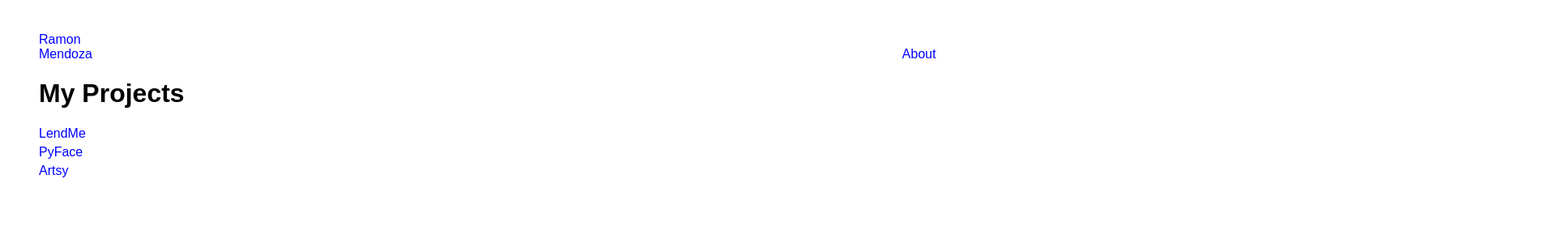
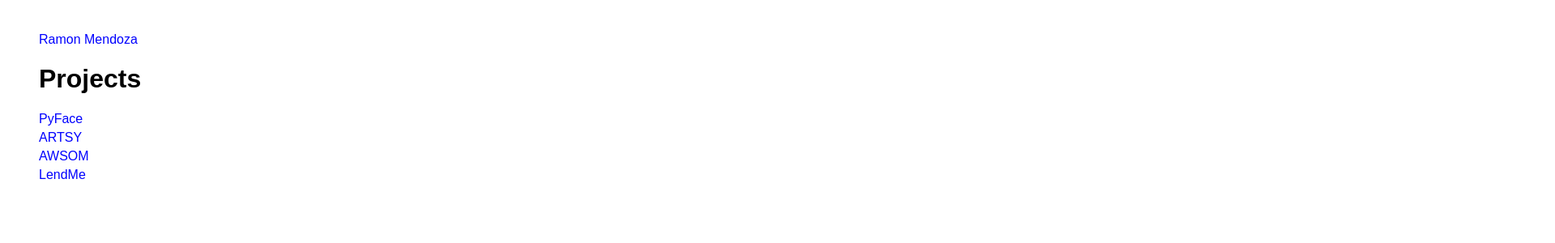
Before and after one commit to brickfaced/coding-portfolio, a Next.js app: page / in a window 1280 px wide. Shown: the top 300 px of the page at 81% size, 1920 px wide, since content can reach past the window. Built offline with nearby package versions, Linux system fonts and the light colour scheme.

Commit message:
Added project descriptions, removed project page to convert site into SPA

```diff
--- a/components/presentational/Header.js
+++ b/components/presentational/Header.js
@@ -4,9 +4,6 @@ const Header = () => (
   <div>
     <Link href='/'>
       <a>Ramon Mendoza</a>
-    </Link>
-    <Link href='/about'>
-      <a>About</a>
     </Link>
     <style jsx>{`
       a {
--- a/next.config.js
+++ b/next.config.js
@@ -1,11 +1,7 @@
 module.exports = {
   exportPathMap: function () {
     return {
-      '/': { page: '/' },
-      '/p/hello-nextjs': { page: '/project', query: { title: 'Hello Next.js' } },
-      '/p/learn-nextjs': { page: '/project', query: { title: 'Learn Next.js is awesome' } },
-      '/p/deploy-nextjs': { page: '/project', query: { title: 'Deploy apps with Zeit' } },
-      '/p/exporting-pages': { page: '/project', query: { title: 'Learn to Export HTML Pages' } }
+      '/': { page: '/' }
     }
   }
 }
--- a/pages/index.js
+++ b/pages/index.js
@@ -3,9 +3,30 @@ import Link from 'next/link'
 
 function getProjects () {
   return [
-    { id: 'lendme', title: 'LendMe' },
-    { id: 'pyface', title: 'PyFace' },
-    { id: 'artsy', title: 'Artsy' }
+    {
+      id: 'pyface',
+      title: 'PyFace',
+      description: 'A face-scanning verficiation program built on Raspberry Pi',
+      technology: ''
+    },
+    {
+      id: 'artsy',
+      title: 'ARTSY',
+      description: 'An iOS art marketplace with emphasis on the "ar" in art. As long as you have an augmented reality supported device, you can preview all the art true to scale in your house',
+      technology: ''
+    },
+    {
+      id: 'awsom',
+      title: 'AWSOM',
+      description: 'Want to get into music? AWSOM is a top of the line music teaching service that pairs you with great mentors that revolve around your needs',
+      technology: ''
+    },
+    {
+      id: 'lendme',
+      title: 'LendMe',
+      description: '',
+      technology: 'An iOS application that helps college students look for tutors in their area'
+    }
   ]
 }
 
@@ -35,7 +56,7 @@ const ProjectLink = ({ project }) => (
 
 export default () => (
   <Layout>
-    <h1>My Projects</h1>
+    <h1>Projects</h1>
     <ul>
       {getProjects().map((project) => (
         <ProjectLink key={project.id} project={project} />
```
Also changed, not shown: pages/project.js (deleted, +0 -16 lines).
